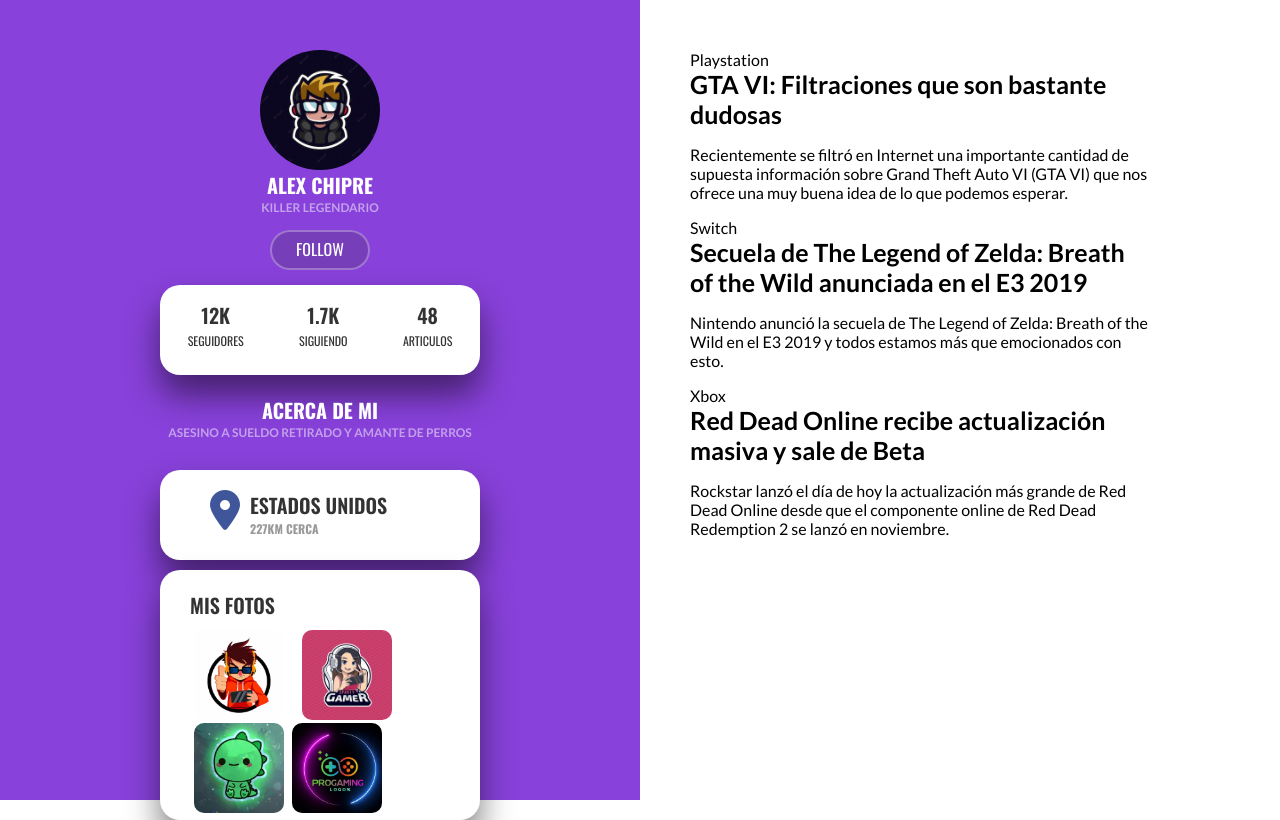
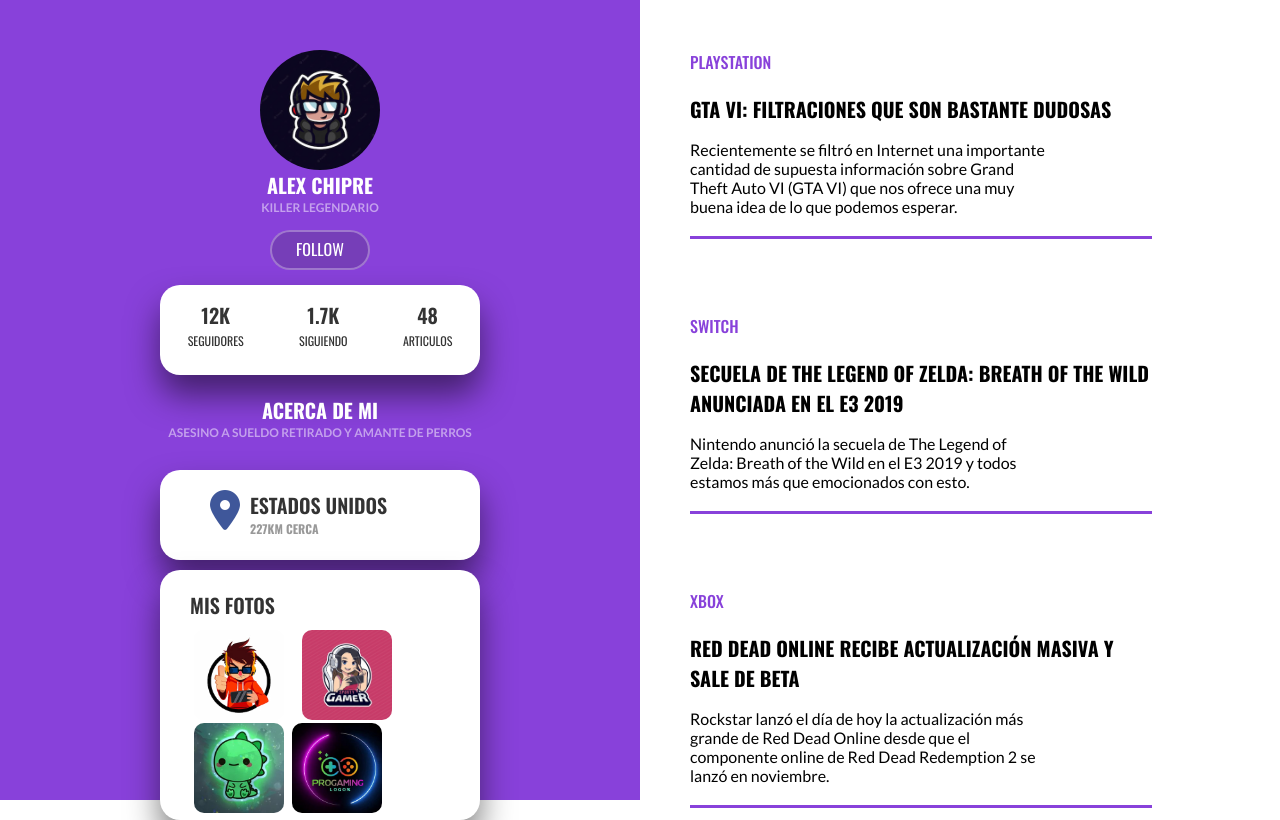
Before and after one commit to achipre/proyectwithsass, a plain HTML site: page index.html in a window 1280 px wide. Drawn offline with nearby package versions, Linux system fonts and the light colour scheme.

Commit message:
Proyecto Finalizado

```diff
--- a/componentes/_articulos.scss
+++ b/componentes/_articulos.scss
@@ -1,6 +1,23 @@
 .articulos {
   width: 40%;
   padding: 50px 0 0 50px;
-
-
 }
+.articulo {
+  margin-bottom: 75px;
+  border-bottom: 3px solid $color-secundario;
+  &__categoria {
+    font-weight: 500;
+    font-size: 16px;
+    color: $color-secundario;
+    @include titulos($fuente2);
+  }
+  &__titulo {
+    margin-top: 20px;
+    font-size: 20px;
+    @include titulos($fuente2);
+  }
+  &__descripcion {
+    margin-bottom: 20px;
+    padding-right: 100px;
+  }
+}
```
Also changed, not shown: styles.css, 1 other file.
